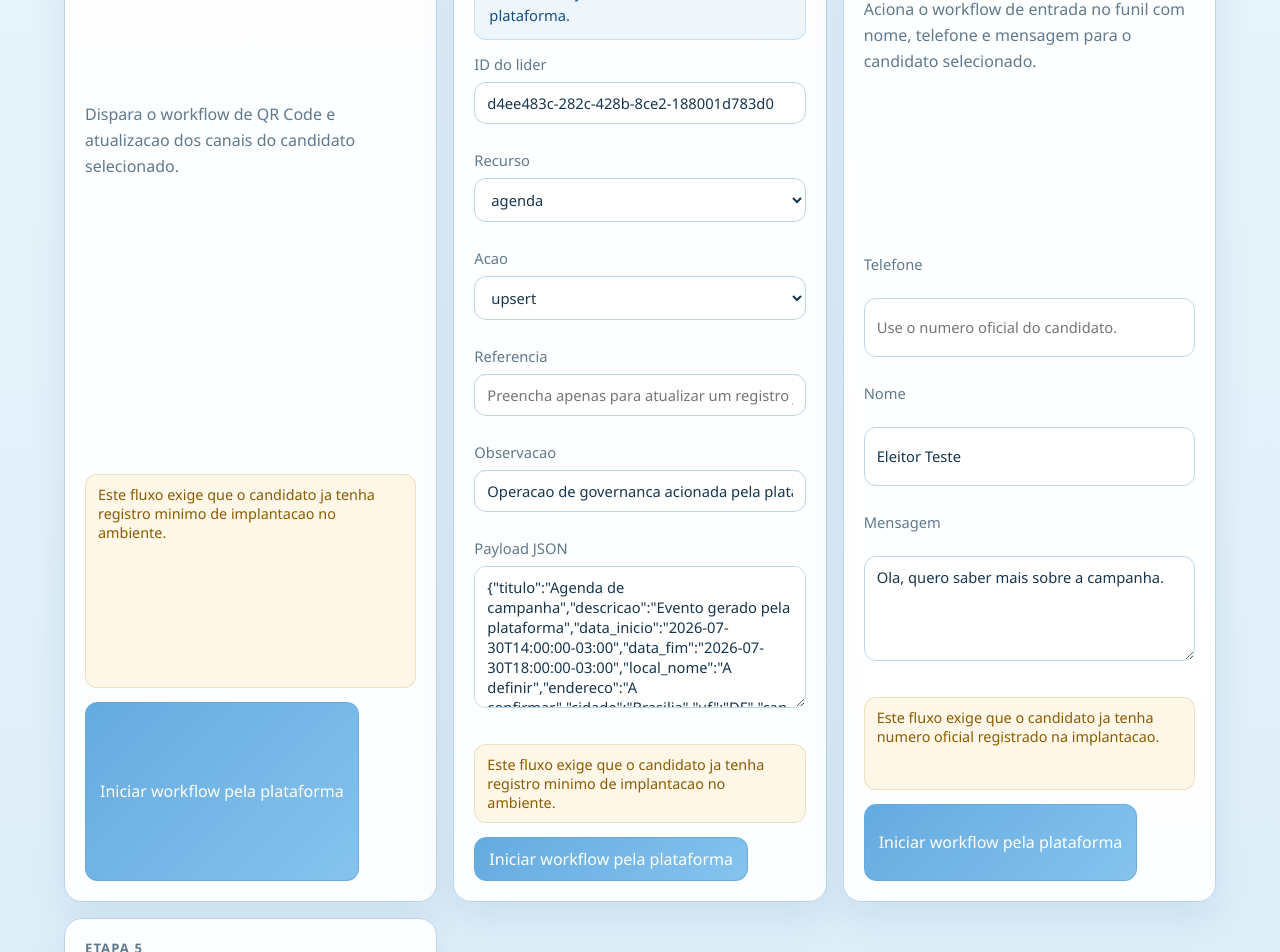
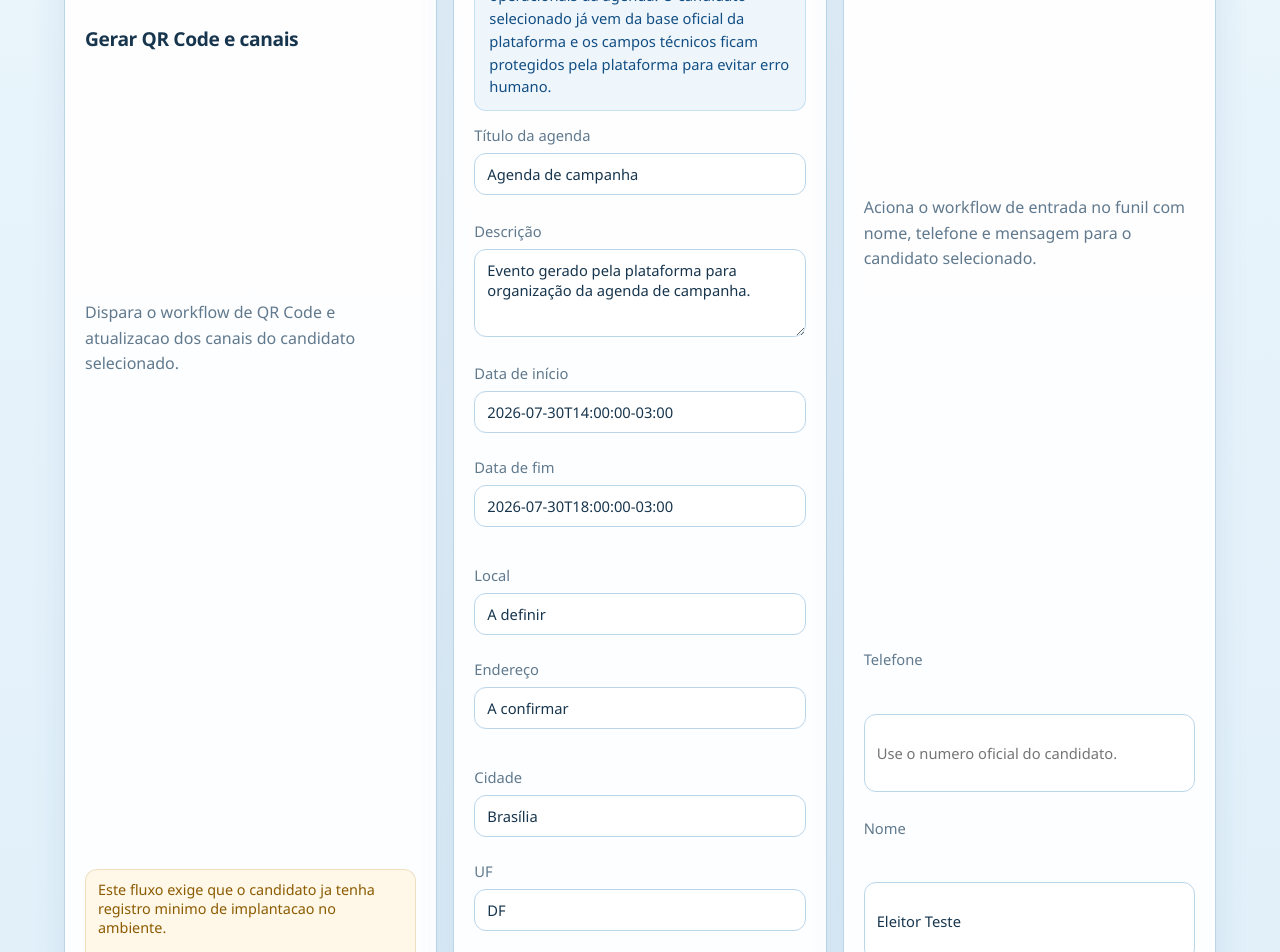
Before and after one commit to ggbdino/plataforma-admin-agente-politico, a Next.js app: page /estatisticas/governanca/workflows in a window 1280 px wide. Shown: the part 1800-2752 px from the top of the page. Built offline with nearby package versions, Linux system fonts and the light colour scheme; no server answers; the database is empty.

Commit message:
release: v8.1.1 simplificacao da governanca da agenda e alinhamento dos workflows operacionais

```diff
--- a/app/globals.css
+++ b/app/globals.css
@@ -431,6 +431,12 @@ button {
   margin-bottom: 12px;
   color: var(--muted);
   font-size: 0.92rem;
+}
+
+.step-field-hint {
+  color: var(--muted);
+  font-size: 0.84rem;
+  line-height: 1.55;
 }
 
 .step-form-grid {
--- a/app/layout.tsx
+++ b/app/layout.tsx
@@ -9,7 +9,7 @@ export const metadata: Metadata = {
     "Painel administrativo da GAP Consult Tecnologia para operação do agente político"
 };
 
-const APP_VERSION = "V.8.1.0";
+const APP_VERSION = "V.8.1.1";
 
 export default function RootLayout({
   children
--- a/components/workflow-center-panel.tsx
+++ b/components/workflow-center-panel.tsx
@@ -37,9 +37,9 @@ const CANDIDATE_WORKFLOWS = [
   {
     ordem: "3",
     workflow: "governanca",
-    title: "Executar governanca",
+    title: "Governança da agenda",
     description:
-      "Aciona o workflow de governanca operacional para agenda, eventos e canais do candidato selecionado."
+      "Aciona o workflow de governança da agenda para registrar compromissos e atualizações operacionais do candidato selecionado."
   },
   {
     ordem: "4",
@@ -269,57 +269,124 @@ export function WorkflowCenterPanel({
                   {workflow === "governanca" ? (
                     <>
                       <div className="step-panel-callout">
-                        Preencha apenas os dados necessarios do recurso que sera governado. O
-                        candidato selecionado ja vem da base oficial da plataforma.
+                        Registre aqui apenas os dados operacionais da agenda. O candidato
+                        selecionado já vem da base oficial da plataforma e os campos técnicos
+                        ficam protegidos pela plataforma para evitar erro humano.
                       </div>
+                      <input
+                        name="liderId"
+                        type="hidden"
+                        value="d4ee483c-282c-428b-8ce2-188001d783d0"
+                      />
+                      <input name="recurso" type="hidden" value="agenda" />
+                      <input name="acao" type="hidden" value="upsert" />
                       <label className="step-note">
-                        <span>ID do lider</span>
+                        <span>Título da agenda</span>
                         <input
                           className="step-input"
-                          defaultValue="d4ee483c-282c-428b-8ce2-188001d783d0"
-                          name="liderId"
+                          defaultValue="Agenda de campanha"
+                          name="agendaTitulo"
                           type="text"
                         />
                       </label>
                       <label className="step-note">
-                        <span>Recurso</span>
-                        <select className="step-input" defaultValue="agenda" name="recurso">
-                          <option value="agenda">agenda</option>
-                          <option value="evento">evento</option>
-                          <option value="canal">canal</option>
-                        </select>
+                        <span>Descrição</span>
+                        <textarea
+                          className="step-textarea"
+                          defaultValue="Evento gerado pela plataforma para organização da agenda de campanha."
+                          name="agendaDescricao"
+                          rows={3}
+                        />
                       </label>
+                      <div className="step-form-grid">
+                        <label className="step-note">
+                          <span>Data de início</span>
+                          <input
+                            className="step-input"
+                            defaultValue="2026-07-30T14:00:00-03:00"
+                            name="agendaDataInicio"
+                            type="text"
+                          />
+                        </label>
+                        <label className="step-note">
+                          <span>Data de fim</span>
+                          <input
+                            className="step-input"
+                            defaultValue="2026-07-30T18:00:00-03:00"
+                            name="agendaDataFim"
+                            type="text"
+                          />
+                        </label>
+                      </div>
+                      <div className="step-form-grid">
+                        <label className="step-note">
+                          <span>Local</span>
+                          <input
+                            className="step-input"
+                            defaultValue="A definir"
+                            name="agendaLocalNome"
+                            type="text"
+                          />
+                        </label>
+                        <label className="step-note">
+                          <span>Endereço</span>
+                          <input
+                            className="step-input"
+                            defaultValue="A confirmar"
+                            name="agendaEndereco"
+                            type="text"
+                          />
+                        </label>
+                      </div>
+                      <div className="step-form-grid">
+                        <label className="step-note">
+                          <span>Cidade</span>
+                          <input
+                            className="step-input"
+                            defaultValue="Brasília"
+                            name="agendaCidade"
+                            type="text"
+                          />
+                        </label>
+                        <label className="step-note">
+                          <span>UF</span>
+                          <input
+                            className="step-input"
+                            defaultValue="DF"
+                            name="agendaUf"
+                            type="text"
+                          />
+                        </label>
+                      </div>
                       <label className="step-note">
-                        <span>Acao</span>
-                        <select className="step-input" defaultValue="upsert" name="acao">
-                          <option value="upsert">upsert</option>
-                        </select>
-                      </label>
-                      <label className="step-note">
-                        <span>Referencia</span>
+                        <span>Canal de confirmação</span>
                         <input
                           className="step-input"
-                          name="referenciaId"
-                          placeholder="Preencha apenas para atualizar um registro ja existente."
+                          defaultValue="https://sympla.com.br"
+                          name="agendaCanalConfirmacao"
                           type="text"
                         />
                       </label>
                       <label className="step-note">
-                        <span>Observacao</span>
+                        <span>Referencia</span>
+                        <span className="step-field-hint">
+                          Use apenas quando estiver atualizando um registro já existente da agenda.
+                          Se esta for uma agenda nova, deixe em branco.
+                        </span>
+                        <input
+                          className="step-input"
+                          name="referenciaId"
+                          placeholder="Exemplo: UUID de uma agenda já cadastrada"
+                          type="text"
+                        />
+                      </label>
+                      <label className="step-note">
+                        <span>Observação operacional</span>
                         <input
                           className="step-input"
                           defaultValue="Operacao de governanca acionada pela plataforma."
                           name="observacao"
                           type="text"
-                        />
-                      </label>
-                      <label className="step-note">
-                        <span>Payload JSON</span>
-                        <textarea
-                          className="step-textarea"
-                          defaultValue={'{"titulo":"Agenda de campanha","descricao":"Evento gerado pela plataforma","data_inicio":"2026-07-30T14:00:00-03:00","data_fim":"2026-07-30T18:00:00-03:00","local_nome":"A definir","endereco":"A confirmar","cidade":"Brasilia","uf":"DF","canal_confirmacao":"https://sympla.com.br","status":"planejado","metadata":{"origem_interface":"plataforma_admin"}}'}
-                          name="payloadJson"
-                          rows={6}
                         />
                       </label>
                     </>
--- a/lib/actions/workflow-center-action.ts
+++ b/lib/actions/workflow-center-action.ts
@@ -20,11 +20,11 @@ const WORKFLOW_METADATA = {
     descricao: "Workflow de governança operacional do candidato."
   },
   entrada_eleitor: {
-    method: "POST" as const,
+    method: "GET" as const,
     descricao: "Entrada de eleitor no funil conversacional."
   },
   cadencia: {
-    method: "POST" as const,
+    method: "GET" as const,
     descricao: "Workflow de cadência e reativação."
   }
 };
@@ -43,6 +43,15 @@ export async function triggerGovernanceWorkflowAction(formData: FormData) {
   const referenciaId = String(formData.get("referenciaId") ?? "").trim();
   const observacao = String(formData.get("observacao") ?? "").trim();
   const payloadJson = String(formData.get("payloadJson") ?? "").trim();
+  const agendaTitulo = String(formData.get("agendaTitulo") ?? "").trim();
+  const agendaDescricao = String(formData.get("agendaDescricao") ?? "").trim();
+  const agendaDataInicio = String(formData.get("agendaDataInicio") ?? "").trim();
+  const agendaDataFim = String(formData.get("agendaDataFim") ?? "").trim();
+  const agendaLocalNome = String(formData.get("agendaLocalNome") ?? "").trim();
+  const agendaEndereco = String(formData.get("agendaEndereco") ?? "").trim();
+  const agendaCidade = String(formData.get("agendaCidade") ?? "").trim();
+  const agendaUf = String(formData.get("agendaUf") ?? "").trim();
+  const agendaCanalConfirmacao = String(formData.get("agendaCanalConfirmacao") ?? "").trim();
   const session = await getCurrentPlatformSession();
 
   if (!session || session.perfil !== "administrador") {
@@ -78,7 +87,35 @@ export async function triggerGovernanceWorkflowAction(formData: FormData) {
     payload.referencia_id = referenciaId;
     payload.observacao = observacao;
 
-    if (payloadJson) {
+    if (
+      agendaTitulo ||
+      agendaDescricao ||
+      agendaDataInicio ||
+      agendaDataFim ||
+      agendaLocalNome ||
+      agendaEndereco ||
+      agendaCidade ||
+      agendaUf ||
+      agendaCanalConfirmacao
+    ) {
+      payload.payload_json = JSON.stringify({
+        titulo: agendaTitulo || "Agenda de campanha",
+        descricao:
+          agendaDescricao || "Evento gerado pela plataforma para organização da agenda.",
+        data_inicio: agendaDataInicio,
+        data_fim: agendaDataFim,
+        local_nome: agendaLocalNome,
+        endereco: agendaEndereco,
+        cidade: agendaCidade,
+        uf: agendaUf,
+        canal_confirmacao: agendaCanalConfirmacao,
+        status: "planejado",
+        metadata: {
+          origem_interface: "plataforma_admin",
+          operador: session.email
+        }
+      });
+    } else if (payloadJson) {
       try {
         const parsed = JSON.parse(payloadJson) as Record<string, unknown>;
         payload.payload_json = JSON.stringify(parsed);
@@ -117,10 +154,7 @@ export async function triggerGovernanceWorkflowAction(formData: FormData) {
   } catch (error) {
     const rawMessage =
       error instanceof Error ? error.message : "Falha ao iniciar o workflow do n8n.";
-    const message =
-      workflow === "candidato_sync" && rawMessage.includes("requested webhook")
-        ? "O workflow de sincronização de candidatos ainda não expõe uma URL de produção compatível com a plataforma. Confirme se o nó Webhook está ativo, publicado e com o mesmo path configurado em N8N_WEBHOOK_CANDIDATO_SYNC."
-        : rawMessage;
+    const message = buildWorkflowErrorMessage(workflow, rawMessage);
 
     await recordGovernanceEvent({
       idCandidato: idCandidato || null,
@@ -163,10 +197,7 @@ function resolveWorkflowConfig(
     case "governanca":
       return {
         ...metadata,
-        path:
-          normalizedCandidateId === "0001"
-            ? env.n8nWebhookGovernancaBrunex
-            : `/webhook/agente-politico/${normalizedCandidateId}/governanca`
+        path: env.n8nWebhookGovernancaBrunex
       };
     case "entrada_eleitor":
       return {
@@ -185,6 +216,29 @@ function resolveWorkflowConfig(
             : `/webhook/agente-politico/${normalizedCandidateId}/cadencia`
       };
   }
+}
+
+function buildWorkflowErrorMessage(
+  workflow: keyof typeof WORKFLOW_METADATA,
+  rawMessage: string
+) {
+  if (workflow === "candidato_sync" && rawMessage.includes("requested webhook")) {
+    return "O workflow de sincronização de candidatos ainda não expõe uma URL de produção compatível com a plataforma. Confirme se o nó Webhook está ativo, publicado e com o mesmo path configurado em N8N_WEBHOOK_CANDIDATO_SYNC.";
+  }
+
+  if (workflow === "governanca" && rawMessage.includes("requested webhook")) {
+    return "O workflow de governança ainda não está publicado no path de produção esperado pela plataforma. Confirme se o fluxo está ativo no n8n e se o webhook usa o caminho /webhook/agente-politico/governanca/atualizacao ou o valor configurado em N8N_WEBHOOK_GOVERNANCA_BRUNEX.";
+  }
+
+  if (workflow === "entrada_eleitor" && rawMessage.includes("requested webhook")) {
+    return "O workflow de entrada de eleitor não está publicado com o método e o path esperados pela plataforma. Reimporte o fluxo do candidato, ative o webhook e confirme o caminho /webhook/agente-politico/{id_candidato}/entrada-eleitor.";
+  }
+
+  if (workflow === "cadencia" && rawMessage.includes("requested webhook")) {
+    return "O workflow de cadência não está publicado com o método e o path esperados pela plataforma. Reimporte o fluxo do candidato, ative o webhook e confirme o caminho /webhook/agente-politico/{id_candidato}/cadencia.";
+  }
+
+  return rawMessage;
 }
 
 function formatWorkflowSuccessMessage(
@@ -263,7 +317,7 @@ function formatQrCodeMessage(response: unknown, idCandidato: string) {
 
 function formatGovernanceMessage(response: unknown) {
   if (!response) {
-    return "Workflow de governança concluído.";
+    return "Governança da agenda concluída.";
   }
 
   if (typeof response === "object" && response !== null) {
@@ -281,7 +335,7 @@ function formatGovernanceMessage(response: unknown) {
     }
   }
 
-  return "Workflow de governança concluído.";
+  return "Governança da agenda concluída.";
 }
 
 function formatInboundMessage(response: unknown, idCandidato: string) {
--- a/lib/env.ts
+++ b/lib/env.ts
@@ -11,7 +11,7 @@ export const env = {
     "/webhook/bdb5c2b3-7308-4f19-993c-d111023bd41b",
   n8nWebhookGovernancaBrunex:
     process.env.N8N_WEBHOOK_GOVERNANCA_BRUNEX ??
-    "/webhook/agente-politico/0001/governanca",
+    "/webhook/agente-politico/governanca/atualizacao",
   n8nWebhookQrCodeBrunex:
     process.env.N8N_WEBHOOK_QRCODE_BRUNEX ??
     "/webhook/agente-politico/0001/qrcode/canais",
```
Also changed, not shown: 1 other file (tests, documents, lock files or other folders).
